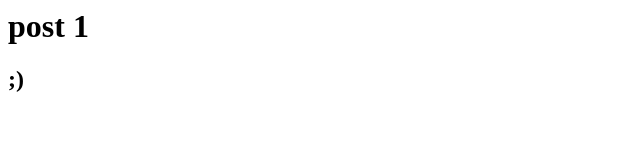
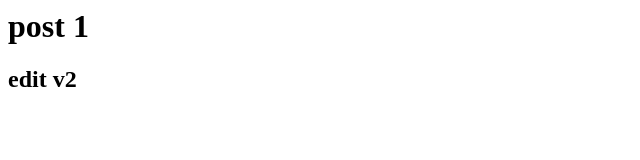
Before and after one commit to YagneshShah/gh-pages-demo, a plain HTML site: page blog1.html in a window 1280 px wide. Shown: the full height of the page, 0-640 px from the left. Drawn offline with Linux system fonts and the light colour scheme.

Commit message:
Update blog1.html

```diff
--- a/blog1.html
+++ b/blog1.html
@@ -8,7 +8,7 @@
     <h1>post 1</h1>
 
     <h2>
-        ;)
+        edit v2
     </h2>
 
   </body>
```
